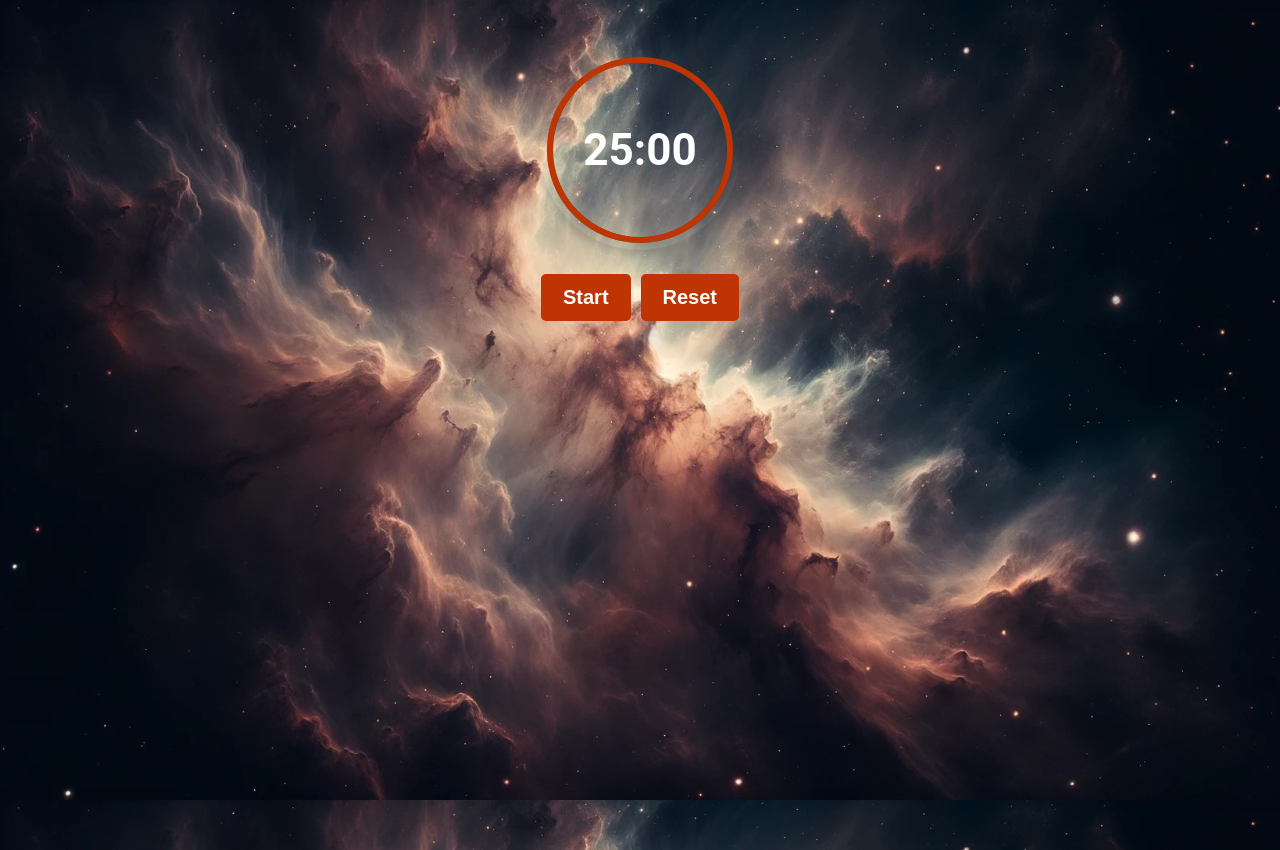
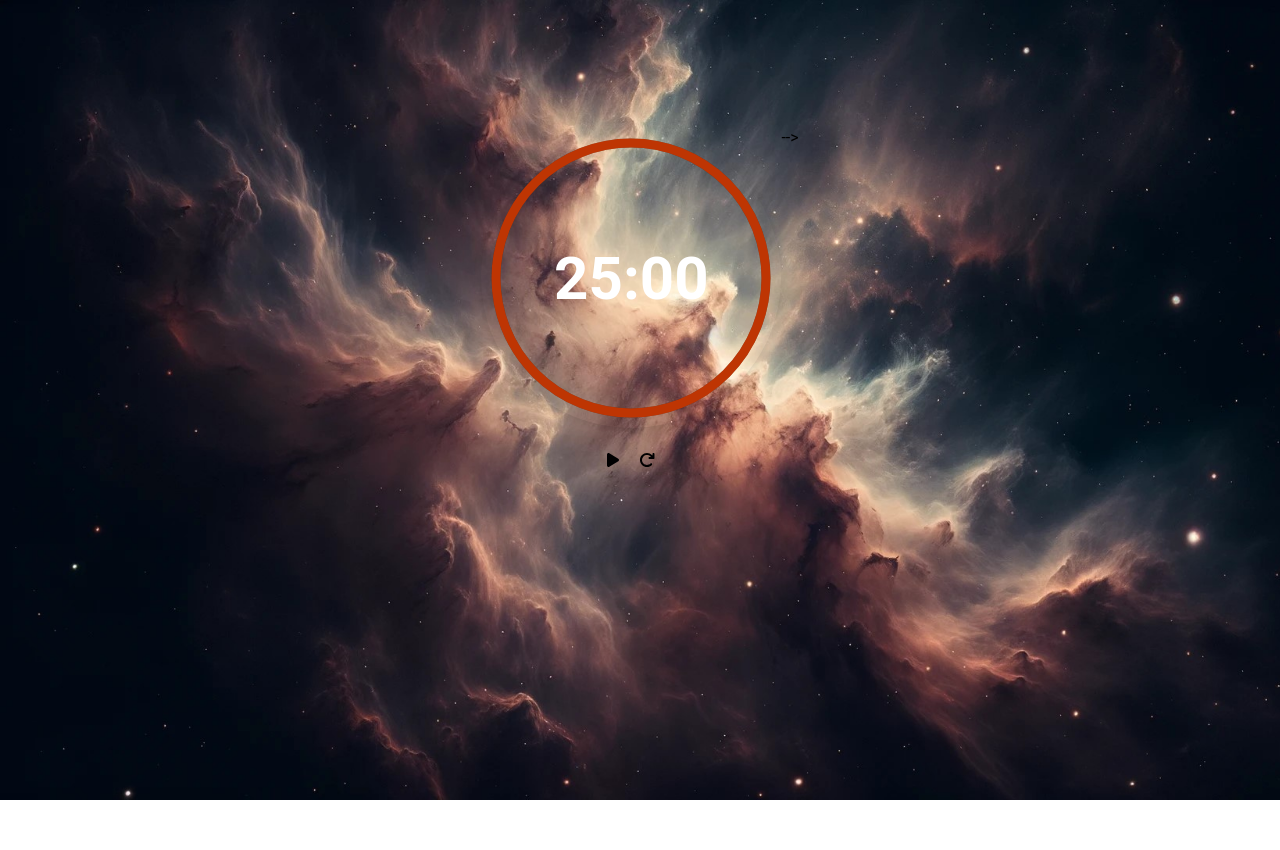
Before and after one commit to JustBe88/Pomodoro, a React (Create React App) app: page / in a window 1280 px wide. After the commit the page ends 800 px from the top, so only its background shows below. Built offline with nearby package versions, Linux system fonts and the light colour scheme.

Commit message:
buggy one

```diff
--- a/package.json
+++ b/package.json
@@ -3,12 +3,15 @@
   "version": "0.1.0",
   "private": true,
   "dependencies": {
+    "@fortawesome/fontawesome-svg-core": "^6.4.2",
+    "@fortawesome/free-solid-svg-icons": "^6.4.2",
+    "@fortawesome/react-fontawesome": "^0.2.0",
     "@testing-library/jest-dom": "^5.17.0",
     "@testing-library/react": "^13.4.0",
     "@testing-library/user-event": "^13.5.0",
     "react": "^18.2.0",
     "react-dom": "^18.2.0",
-    "react-scripts": "5.0.1",
+    "react-scripts": "^3.0.1",
     "web-vitals": "^2.1.4"
   },
   "scripts": {
--- a/public/index.html
+++ b/public/index.html
@@ -10,34 +10,16 @@
       content="Web site created using create-react-app"
     />
     <link rel="apple-touch-icon" href="%PUBLIC_URL%/logo192.png" />
-    <!--
-      manifest.json provides metadata used when your web app is installed on a
-      user's mobile device or desktop. See https://developers.google.com/web/fundamentals/web-app-manifest/
-    -->
+    <link rel="stylesheet" href="https://cdnjs.cloudflare.com/ajax/libs/font-awesome/6.3.1/css/all.min.css">
     <link rel="manifest" href="%PUBLIC_URL%/manifest.json" />
-    <!--
-      Notice the use of %PUBLIC_URL% in the tags above.
-      It will be replaced with the URL of the `public` folder during the build.
-      Only files inside the `public` folder can be referenced from the HTML.
 
-      Unlike "/favicon.ico" or "favicon.ico", "%PUBLIC_URL%/favicon.ico" will
-      work correctly both with client-side routing and a non-root public URL.
-      Learn how to configure a non-root public URL by running `npm run build`.
-    -->
-    <title>React App</title>
+    <title>Pomodoro</title>
   </head>
   <body>
     <noscript>You need to enable JavaScript to run this app.</noscript>
     <div id="root"></div>
-    <!--
-      This HTML file is a template.
-      If you open it directly in the browser, you will see an empty page.
 
-      You can add webfonts, meta tags, or analytics to this file.
-      The build step will place the bundled scripts into the <body> tag.
+    -->
 
-      To begin the development, run `npm start` or `yarn start`.
-      To create a production bundle, use `npm run build` or `yarn build`.
-    -->
   </body>
 </html>
--- a/src/Timer.css
+++ b/src/Timer.css
@@ -1,28 +1,32 @@
+
 /* Set the space background for the entire page */
 body {
-    font-family: 'Roboto', sans-serif; /* Example font */
+    font-family: 'Roboto', sans-serif;
     background-image: url('spacebackground.jpg');
     background-size: cover;
     background-repeat: no-repeat;
     background-attachment: fixed;
-    height: 100vh;
+    height: 80vh; /* Cover full viewport height */
+    display: flex;
+    justify-content: center; /* Center horizontally */
+    align-items: flex-start; /* Align to the top */
+    padding-top: 10%; /* Some padding from the top */
 }
+
 .timer-container {
     position: relative;
-    width: 200px;
-    height: 200px;
-    margin: 50px auto;
-    border-radius: 50%; /* To maintain its circular shape */
-    box-shadow: 0 4px 8px rgba(0, 0, 0, 0.1); /* subtle shadow */
-
+    width: 300px;
+    height: 300px;
+    margin: 100 auto; /* Adjust as needed */
+    border-radius: 50%;
+    box-shadow: 0 4px 8px rgba(0, 0, 0, 0.1);
 }
-
 .timer-text {
     position: absolute;
     top: 50%;
     left: 50%;
     transform: translate(-50%, -50%);
-    font-size: 44px;
+    font-size: 60px;
     z-index: 1;
     color: #FFF;
     font-weight:700
@@ -53,22 +57,48 @@ body {
     margin-top: 20px;
     display: flex;
     justify-content: center;
-    gap: 10px;
+    gap: 20px;
 }
 
-.timer-controls button {
+.timer-controls i {
+    font-size: 30px; /* Adjust icon size */
+    cursor: pointer;
+    color: #FFF; /* White color for visibility */
+    background-color: #be3503; /* Background color */
     padding: 10px 20px;
-    font-size: 20px;
+    border: 2px solid #be3503;
+    border-radius: 5px;
+    box-shadow: 0 4px 8px rgba(202, 159, 159, 0.1);
+    transition: all 0.3s ease;
+
+    /* Hover effect */
+    &:hover {
+        transform: scale(1.05);
+        color: #be3503; /* Change icon color on hover */
+        background-color: #FFF; /* Change background color on hover */
+    }
+}
+
+
+
+/* .timer-controls {
+    margin-top: 20px;
+    display: flex;
+    justify-content: center;
+    gap: 10px;
+} */
+
+/* .timer-controls button {
+    padding: 10px 20px;
+    font-size: 30px;
     cursor: pointer;
     background-color: #be3503;
     color: #FFF;
     font-weight: bold;
-    border: 2px solid #be3503; /* Added border for better visibility */
+    border: 2px solid #be3503; /* Added border for better visibility
     border-radius: 5px;
     transition: 0.3s;
-    box-shadow: 0 4px 8px rgba(202, 159, 159, 0.1); /* subtle shadow */
-    transition: all 0.3s ease; /* smoother transition */
+    box-shadow: 0 4px 8px rgba(202, 159, 159, 0.1); /* subtle shadow
+    transition: all 0.3s ease; /* smoother transition
     &:hover {
         transform: scale(1.05); /* subtle zoom on hover */
-    }
-}
--- a/src/Timer.js
+++ b/src/Timer.js
@@ -1,6 +1,9 @@
 import './Timer.css';
 import React, { useState, useEffect, useRef } from 'react';
 import tickSound from './tick.wav';
+import { faPlay, faPause, faRedo } from '@fortawesome/free-solid-svg-icons';
+import { FontAwesomeIcon } from '@fortawesome/react-fontawesome';
+
 
 const POMODORO_TIME = 25 * 60;
 const BREAK_TIME = 5 * 60;
@@ -56,6 +59,7 @@ function Timer() {
     };
 
     return (
+        <div className="timer-wrapper">
             <div className="timer-container">
                 <div className="timer-text">{formatTime(timeLeft)}</div>
                 <svg className="timer-svg" viewBox="0 0 100 100" xmlns="http://www.w3.org/2000/svg">
@@ -65,8 +69,13 @@ function Timer() {
                             strokeDashoffset={`${(1 - timeLeft / currentSessionTime) * 283}`}></circle>
                 </svg>
                 <div className="timer-controls">
-                <button onClick={toggleTimer}>{isActive ? 'Pause' : 'Start'}</button>
-                <button onClick={handleReset}>Reset</button>
+                <FontAwesomeIcon
+                    icon={isActive ? faPause : faPlay}
+                    onClick={toggleTimer}/>
+                <FontAwesomeIcon
+                    icon={faRedo}
+                    onClick={handleReset}/>
+                </div>
             </div>
         </div>
     );
```
Also changed, not shown: 1 other file (tests, documents, lock files or other folders). Lines whose indentation alone changed are shown as unchanged.
